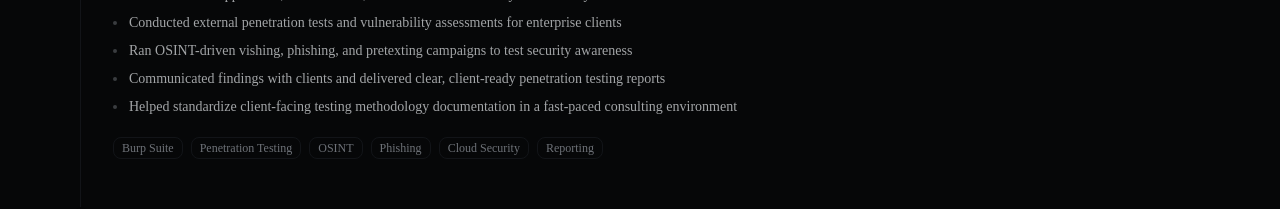
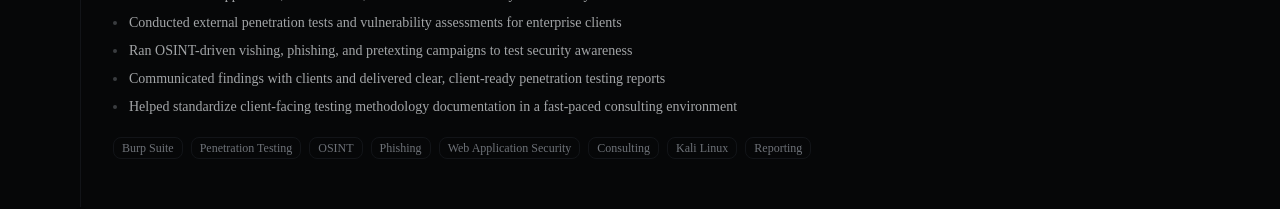
Before and after one commit to D-Rafiou/portfolio, a Next.js app: page / in a window 1280 px wide. Shown: the part 2860-3069 px from the top of the page. Built offline with nearby package versions, Linux system fonts and the light colour scheme.

Commit message:
Update Packetlabs experience skills

```diff
--- a/components/portfolio/experience.tsx
+++ b/components/portfolio/experience.tsx
@@ -22,7 +22,7 @@ const experiences: Experience[] = [
       "Communicated findings with clients and delivered clear, client-ready penetration testing reports",
       "Helped standardize client-facing testing methodology documentation in a fast-paced consulting environment",
     ],
-    tools: ["Burp Suite", "Penetration Testing", "OSINT", "Phishing", "Cloud Security", "Reporting"],
+    tools: ["Burp Suite", "Penetration Testing", "OSINT", "Phishing", "Web Application Security", "Consulting", "Kali Linux", "Reporting"],
   },
   {
     company: "Carleton University",
```
